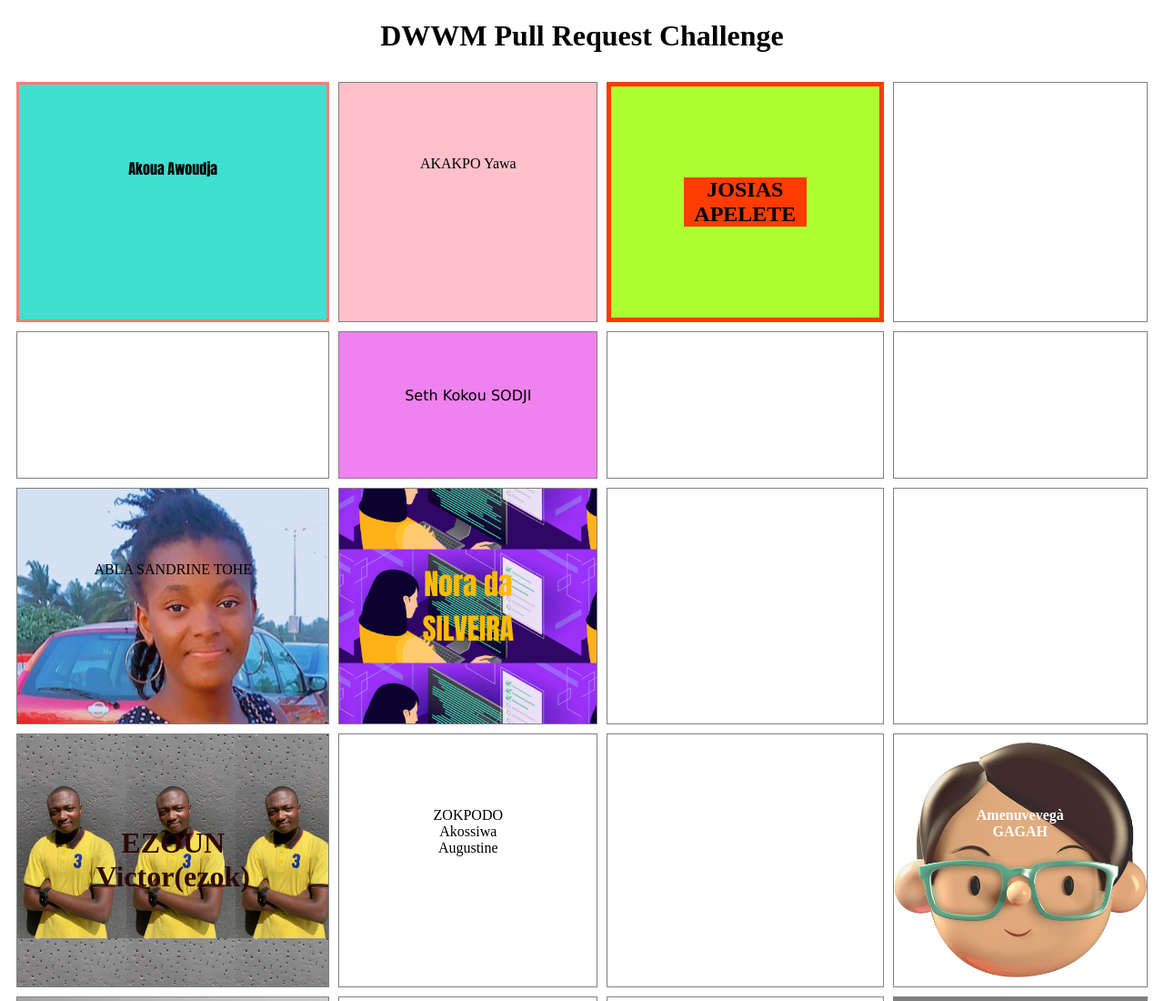
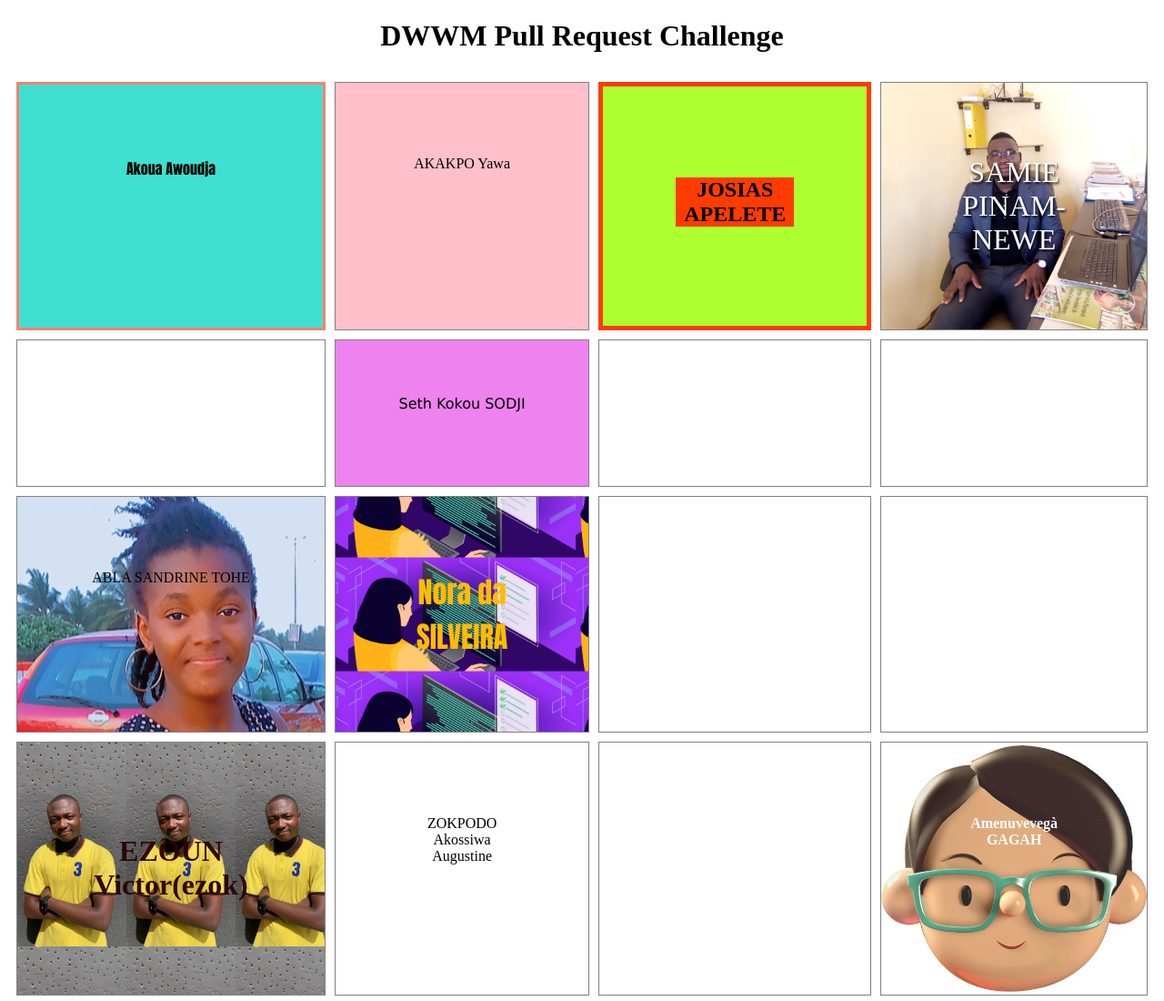
Before and after one commit to ba13malick/PR-DWWM, a plain HTML site: page index.html in a window 1280 px wide. Shown: the top 1100 px of the page at 91% size. Drawn offline with Linux system fonts and the light colour scheme.

Commit message:
mon apport

```diff
--- a/index.html
+++ b/index.html
@@ -22,7 +22,7 @@
         <div class="grid-item" style="border: 3px solid salmon; background-color: turquoise; font-family:Impact, Haettenschweiler, 'Arial Narrow Bold', sans-serif;"> Akoua Awoudja</div>
         <div class="grid-item"style="background-color: pink;"> AKAKPO Yawa </div>
         <div class="grid-item" style="background-color:greenyellow; border:solid 5px rgb(255, 60, 0);"><h2 style="background-color:rgb(255, 60, 0);">JOSIAS APELETE</h2></div>
-        <div class="grid-item"></div>
+        <div class="grid-item" style="background-image: url(/PR-DWWM/photo\ profil.jpeg);background-size: cover;text-align: center;color: white;text-shadow: 1px 2px 3px black;font-size: 2em;"> SAMIE PINAM-NEWE</div>
         <div class="grid-item"></div>
         <div class="grid-item" style="background-color: violet; padding:60px; font-family: Verdana, Geneva, Tahoma, sans-serif;">Seth Kokou SODJI</div>
         <div class="grid-item"></div>
```
Also changed, not shown: photo profil.jpeg (added).
